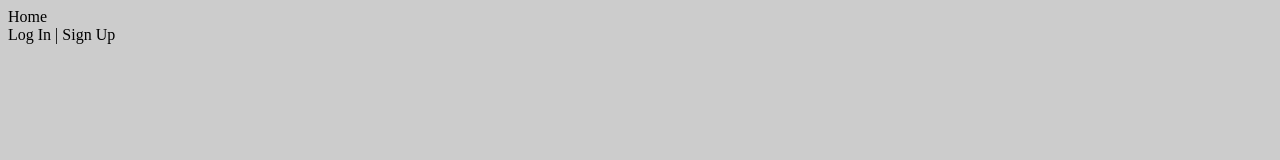
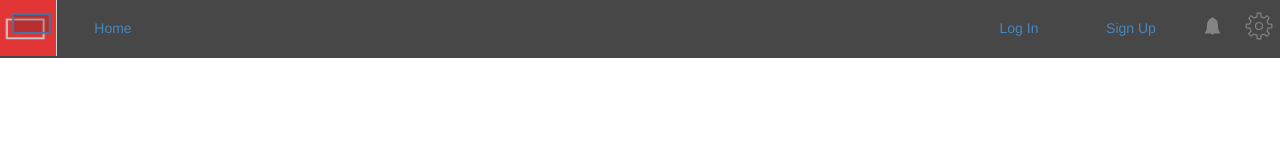
Before and after one commit to sauravyash/sauravyash.github.io, a plain HTML site: page index.html in a window 1280 px wide. Drawn offline with nearby package versions, Linux system fonts and the light colour scheme.

Commit message:
Update
test

```diff
--- a/index.html
+++ b/index.html
@@ -1,22 +1,44 @@
-<!doctype html>
+  <!doctype html>
 <html>
 <head>
-  <link type="text/css" href="main.css">
-  <title>Home | Frost</title>
-  <style>
-    html, body{
-      background-color: #ccc;
-    }
-  </style>
+  <link type="text/css" rel="stylesheet" href="main.css">
+  <title>Home | Float</title>
+  <META NAME="Float - Social Media Aggregation" CONTENT="Aggregate all your social media accounts into this app. You will waste less time between and more time at your social accounts.">
+  <meta name="viewport" content="width=device-width, initial-scale=1">
+  <!-- Latest compiled and minified CSS -->
+  <link rel="stylesheet" href="https://maxcdn.bootstrapcdn.com/bootstrap/3.3.7/css/bootstrap.min.css">
+  <!-- jQuery library -->
+  <script src="https://ajax.googleapis.com/ajax/libs/jquery/3.1.1/jquery.min.js"></script>
+  <!-- Latest compiled JavaScript -->
+  <script src="https://maxcdn.bootstrapcdn.com/bootstrap/3.3.7/js/bootstrap.min.js"></script>
 </head>
 <body>
   <nav>
     <div id="menubar">
-      <div class="menu">
+      <img id="logo" src="img/FLogo.png">
+      <div class="menu menuicon">
         <a>Home</a>
       </div>
-      <div class="menu">
-        <a>Log In | Sign Up</a>
+      <div class="svgmenuico menuicon" id="settings">
+        <svg class="nc-icon outline" x="0px" y="0px" width="2em" height="2em" viewBox="0 0 48 48">
+          <g transform="translate(0, 0)">
+            <circle data-color="color-2" fill="none" stroke="#777" stroke-width="2" stroke-linecap="square" stroke-miterlimit="10" cx="24" cy="24" r="6" stroke-linejoin="miter">
+            </circle>
+            <path fill="none" stroke="#777" stroke-width="2" stroke-linecap="square" stroke-miterlimit="10" d="M46,27v-6l-6.405-0.534 c-0.406-1.799-1.117-3.479-2.072-4.991l4.155-4.91l-4.243-4.243l-4.91,4.155c-1.513-0.956-3.192-1.666-4.991-2.072L27,2h-6 l-0.534,6.405c-1.799,0.406-3.479,1.117-4.991,2.072l-4.91-4.155l-4.243,4.243l4.155,4.91c-0.956,1.513-1.666,3.192-2.072,4.991 L2,21v6l6.405,0.534c0.406,1.799,1.117,3.479,2.072,4.991l-4.155,4.91l4.243,4.243l4.91-4.155c1.513,0.956,3.192,1.666,4.991,2.072 L21,46h6l0.534-6.405c1.799-0.406,3.479-1.117,4.991-2.072l4.91,4.155l4.243-4.243l-4.155-4.91c0.956-1.513,1.666-3.192,2.072-4.991 L46,27z" stroke-linejoin="miter">
+            </path>
+          </g>
+        </svg>
+      </div>
+      <div class="svgmenuico menuicon" id="notify">
+        <svg height="2em" viewBox="0 0 258 195">
+          <path fill="#777" d=" M 116.41 45.39 C 118.89 41.32 122.96 37.71 127.99 37.77 C 133.52 37.12 138.69 40.58 141.27 45.31 C 150.32 48.57 157.41 55.91 161.32 64.58 C 166.44 75.27 167.59 87.30 167.35 99.00 C 168.15 114.02 170.46 130.35 180.85 142.00 C 182.70 144.34 182.61 147.98 181.12 150.49 C 167.32 150.49 153.52 150.49 139.73 150.49 C 138.30 153.60 135.98 156.44 132.59 157.45 C 126.84 159.69 120.22 156.11 118.10 150.51 C 104.04 150.24 89.93 150.97 75.91 150.14 C 75.76 147.24 74.95 143.72 77.34 141.48 C 84.94 133.11 87.83 121.70 89.44 110.79 C 91.25 98.96 89.48 86.77 92.73 75.14 C 95.69 62.44 103.62 49.90 116.41 45.39 Z" />
+        </svg>
+      </div>
+      <div class="menuright menuicon" id="signup">
+        <a>Sign Up</a>
+      </div>
+      <div class="menuright menuicon" id="login">
+        <a>Log In</a>
       </div>
     </div>
   </nav>
--- a/main.css
+++ b/main.css
@@ -1,19 +1,60 @@
-/*Main CSS File*/
+/* Main CSS File */
 html, body{
 	height: 100%;
 	width: 100%;
-	background-color: #ccc;
+	background-color: #ddd;
 	float: left;
 	padding:0px;
 	margin:0 auto;
 	overflow-x: hidden;
 }
 
-a {
-  color: black;
-	text-decoration: none;
+a { text-decoration: none; }
+
+#menubar {
+  width: 100%;
+  margin: 0 auto;
+  position: fixed;
+	background-color: #333;
+	opacity: 0.9;
+}
+
+.menuicon:hover {
+	background-color: #fff;
+	color: #333;
+}
+
+.menuicon svg:hover path {
+	fill: #333;
+	stroke: #333;
+}
+
+.menu, .menuright {
+  color: #ddd;
+  width: 8em;
+  height: 4em;
+  background-color: #333;
+	text-align: center;
+	line-height: 4em;
 }
 
 .menu {
-  color: #999;
+	float: left;
 }
+
+.menuright{
+	float: right;
+}
+
+#logo {
+  float: left;
+	background-color: #DF2020;
+	height: 4em;
+	border-right: solid 1px #ccc;
+}
+
+.svgmenuico {
+	background-color: #333;
+	float: right;
+	padding: 0.875em 0.5em;
+}
```
Also changed, not shown: img/FLogo.png (added), 1 other file.
